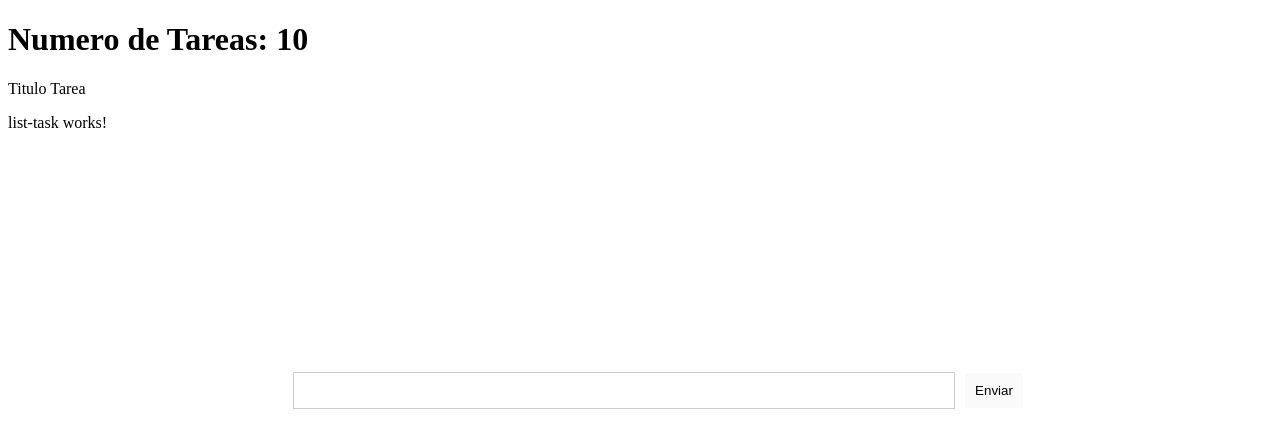
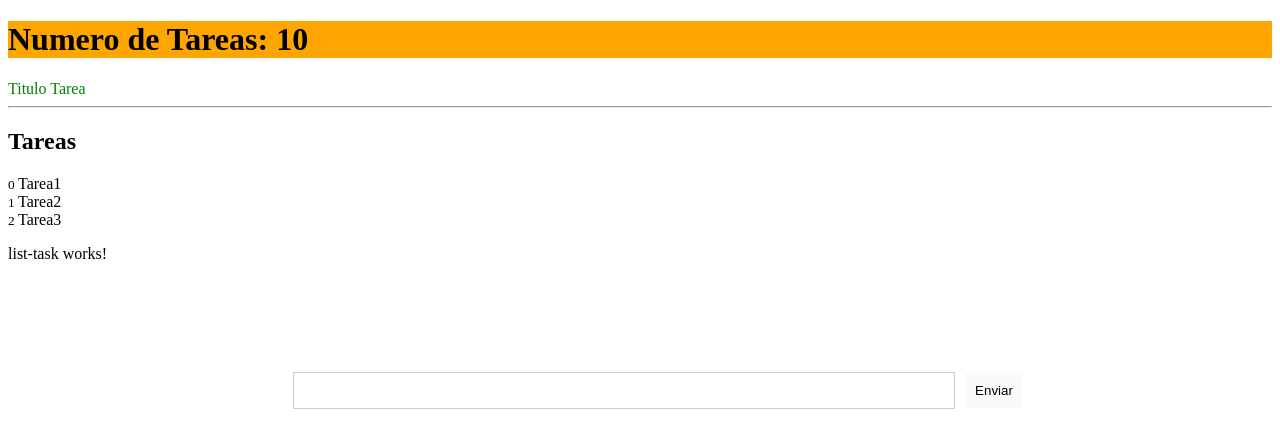
Before and after one commit to LucasEsca/AngularEdutin, an Angular app: page / in a window 1280 px wide. Shown: the top 448 px of the page. Built offline with nearby package versions, Linux system fonts and the light colour scheme.

Commit message:
Unidad 2.5 clase1

```diff
--- a/src/app/Components/AddTask/add.component.html
+++ b/src/app/Components/AddTask/add.component.html
@@ -1,5 +1,6 @@
-<h1>Numero de Tareas: {{numberTask}}</h1>
-<span> Titulo Tarea {{form.get('title')?.value}}</span>
+<h1 [ngClass]="{'r1-5': (numberTask >=1 && numberTask <=5), 'r5-10': (numberTask >=6 && numberTask <=10), 'r10-15': (numberTask >=11 && numberTask <=15)}">
+    Numero de Tareas: {{numberTask}}</h1>
+<span [ngStyle]="{'color': isActive ? 'green' : 'red'}"> Titulo Tarea {{form.get('title')?.value}}</span>
 
 <!-- <p *ngIf="myInput.invalid && (myInput.dirty || myInput.touched)">
     <span *ngIf="myInput.errors?.['required']">
@@ -22,7 +23,19 @@
         El maximo de caracteres es 10
     </small>
 </div>
-
+<div>
+    <span *ngIf="taskActive">
+        No puedes mandar una tarea sin titulo
+    </span>
+</div>
+<hr>
+<h2>Tareas</h2>
+<div *ngFor="let task of tasks; let i = index">
+    <small>
+        {{i}}
+    </small>
+    {{task}}
+</div>
 <form class="container_input" [formGroup]="form" (ngSubmit)="sendTaskTitle()">
     <input type="text" name="" id="" formControlName="title">
     <button type="submit" [disabled]="!form.valid">Enviar</button>
--- a/src/app/Components/AddTask/add.component.scss
+++ b/src/app/Components/AddTask/add.component.scss
@@ -23,3 +23,13 @@
         color: black;
     }
 }
+
+.r1-5{
+    background-color:red ;
+}
+.r5-10{
+    background-color: orange;
+}
+.r10-15{
+    background-color: green;
+}
--- a/src/app/Components/AddTask/add.component.ts
+++ b/src/app/Components/AddTask/add.component.ts
@@ -14,6 +14,9 @@ export class AddComponent implements OnInit {
     constructor(private fb:FormBuilder){}
 
     form!: FormGroup;
+    isActive: boolean=true;
+    taskActive!: boolean;
+    tasks: any[]=['Tarea1', 'Tarea2', 'Tarea3']
 
     ngOnInit(): void {
         this.form = this.fb.group({
@@ -23,8 +26,11 @@ export class AddComponent implements OnInit {
     }
 
     sendTaskTitle(){
-        if(this.form.valid){
+        if(this.form.valid && this.form.get('title')?.value !== ''){
+            this.taskActive = false
             console.log(this.form.value.title)
+        }else{
+            this.taskActive = true
         }
     }
 
```
